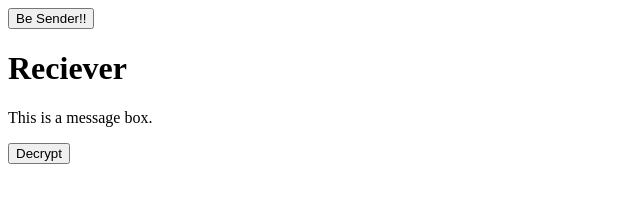
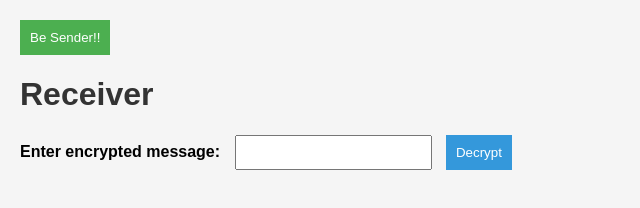
Before and after one commit to helloiamapro/project1, a plain HTML site: page Reciever.html in a window 1280 px wide. Shown: the whole page, without its empty margins (0-640 px from the left). Drawn offline with Linux system fonts and the light colour scheme.

Commit message:
Update Reciever.html
adding css

```diff
--- a/Reciever.html
+++ b/Reciever.html
@@ -3,28 +3,71 @@
 <head>
     <meta charset="UTF-8">
     <meta name="viewport" content="width=device-width, initial-scale=1.0">
-    <title>Reciever</title>
+    <title>Receiver</title>
+    <style>
+        body {
+            font-family: Arial, sans-serif;
+            margin: 20px;
+            padding: 0;
+            background-color: #f5f5f5;
+        }
+
+        form {
+            margin-bottom: 20px;
+        }
+
+        #submit {
+            padding: 10px;
+            background-color: #4caf50;
+            color: #fff;
+            border: none;
+            cursor: pointer;
+        }
+
+        h1 {
+            color: #333;
+        }
+
+        label {
+            font-weight: bold;
+            margin-right: 10px;
+        }
+
+        #encryptedMessage {
+            padding: 8px;
+            margin-right: 10px;
+        }
+
+        #send {
+            padding: 10px;
+            background-color: #3498db;
+            color: #fff;
+            border: none;
+            cursor: pointer;
+        }
+
+        #output2 {
+            margin-top: 10px;
+            color: #333;
+        }
+    </style>
 </head>
 <body>
-<form action="Sender.html">
-	<input type="submit" id="submit" value="Be Sender!!">
+    <form>
+        <input type="button" id="submit" value="Be Sender!!" onclick="location.href='Sender.html';">
     </form>
 
-
-        <h1>Reciever</h1>
-        <p id="messageBox">This is a message box.</p>
-        <button id="send" onClick='decrypt()'>Decrypt</button>
+    <h1>Receiver</h1>
+    <label for="encryptedMessage">Enter encrypted message: </label>
+    <input type="text" id="encryptedMessage">
+    <button id="send" onclick='decrypt()'>Decrypt</button>
     <h4 id="output2"></h4>
 
     <script>
         function decrypt() {
             const Alphadb = ["a", "b", "c", "d", "e", "f", "g", "h", "i", "j", "k", "l", "m", "n", "o", "p", "q", "r", "s", "t", "u", "v", "w", "x", "y", "z", " "];
 
-    let a = 0;
-    let b = 0;
-    let c = 0;
-    let en = prompt("Enter encrypted message: ");
-    let key = en.length;
+            let key = document.getElementById('encryptedMessage').value.length;
             let dec = "";
 
             for (let i = 0; i < en.length; i++) {
@@ -34,9 +77,8 @@ function decrypt() {
                 key--;
             }
 
-    document.getElementById('output2').innerHTML=dec;
+            document.getElementById('output2').innerHTML = dec;
         }
     </script>
-
 </body>
 </html>
```
Lines whose indentation alone changed are shown as unchanged.
